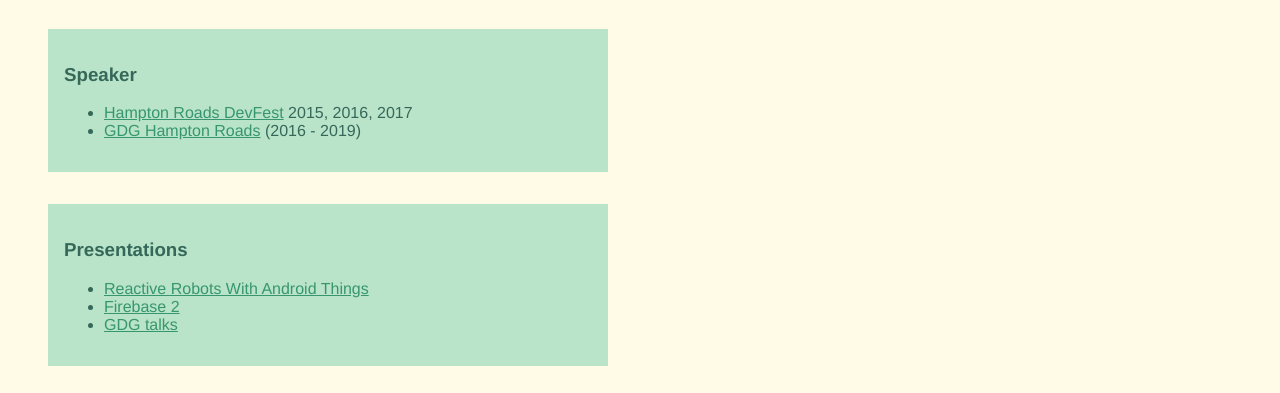
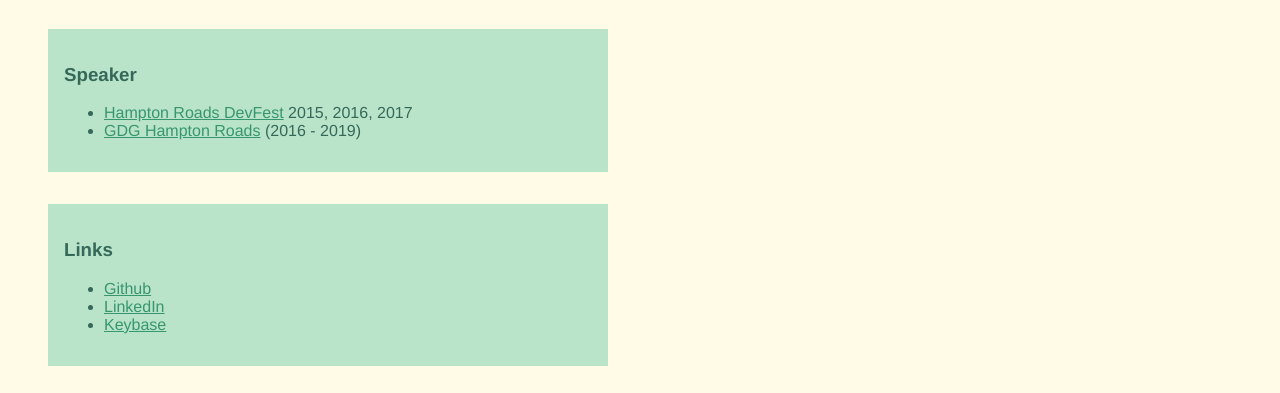
Before and after one commit to BenjaminEarley/PersonalWebsite, a website built with webpack: page src/index.html in a window 1280 px wide. Shown: the part 407-800 px from the top of the page. Built offline with nearby package versions, Linux system fonts and the light colour scheme.

Commit message:
updating some links

```diff
--- a/src/index.html
+++ b/src/index.html
@@ -64,19 +64,19 @@
       </section>
 
       <section>
-        <h3>Presentations</h3>
+        <h3>Links</h3>
         <ul>
           <li>
-            <a href="https://drive.google.com/file/d/1Yg_aJBBmHD0ZjNagn2DGoGlvel_fNfCJ" target="_blank">
-              Reactive Robots With Android Things
+            <a href="https://github.com/BenjaminEarley" target="_blank">
+              Github
             </a>
           </li>
-          <li><a href="https://drive.google.com/open?id=1UxiFgl9NyczbZz0QWp9YwNn2tUupqZn9rgugID7zyOo" target="_blank">
-              Firebase 2
+          <li><a href="https://www.linkedin.com/in/benjamin-earley-02ab2b19" target="_blank">
+              LinkedIn
             </a>
           </li>
-          <li><a href="https://drive.google.com/open?id=15v77hYyNWGh0gUCR6-NeRUCIHKx7zSHs" target="_blank">
-              GDG talks
+          <li><a href="https://keybase.io/bin_earley" target="_blank">
+              Keybase
             </a>
           </li>
         </ul>
```
